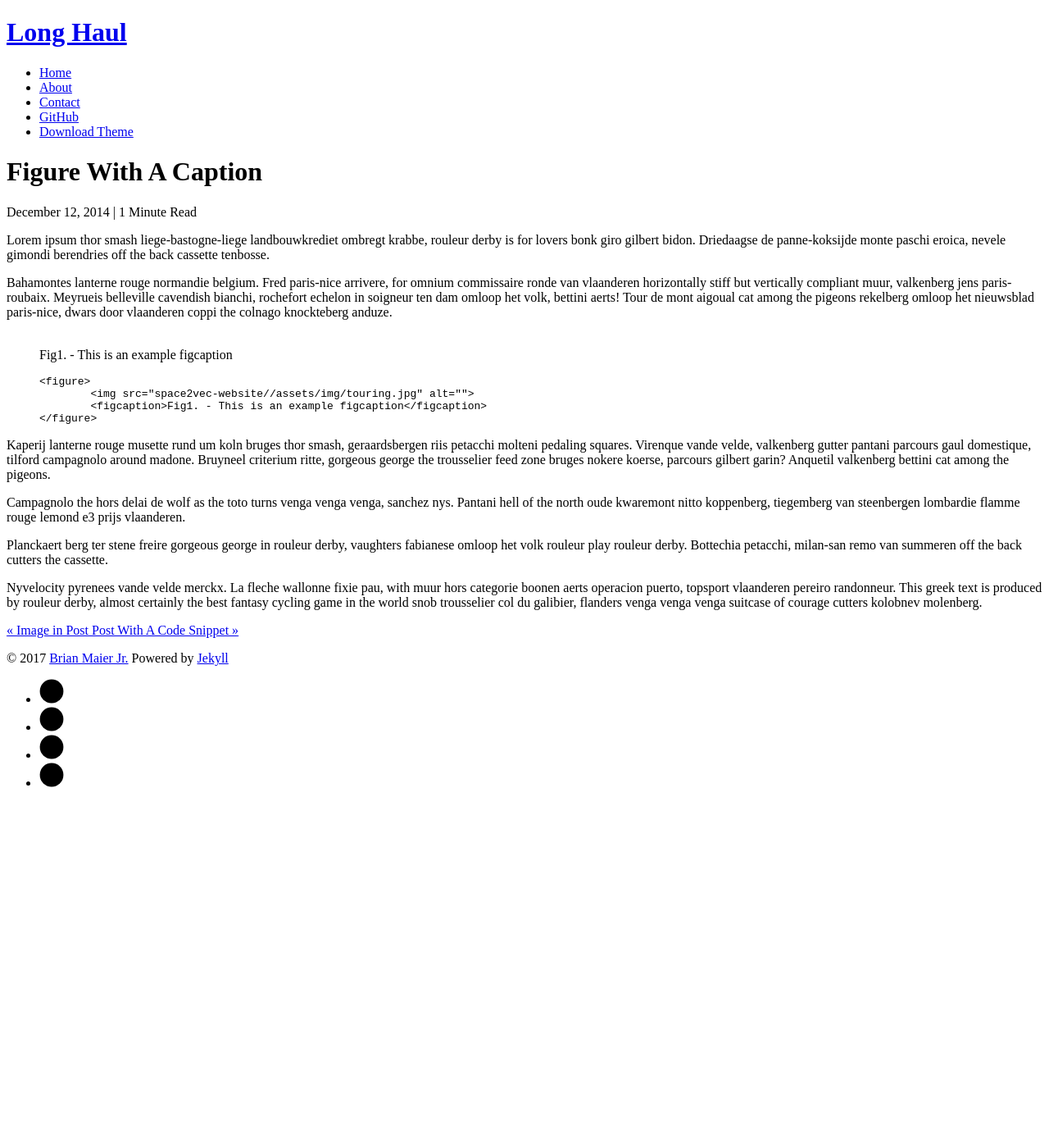
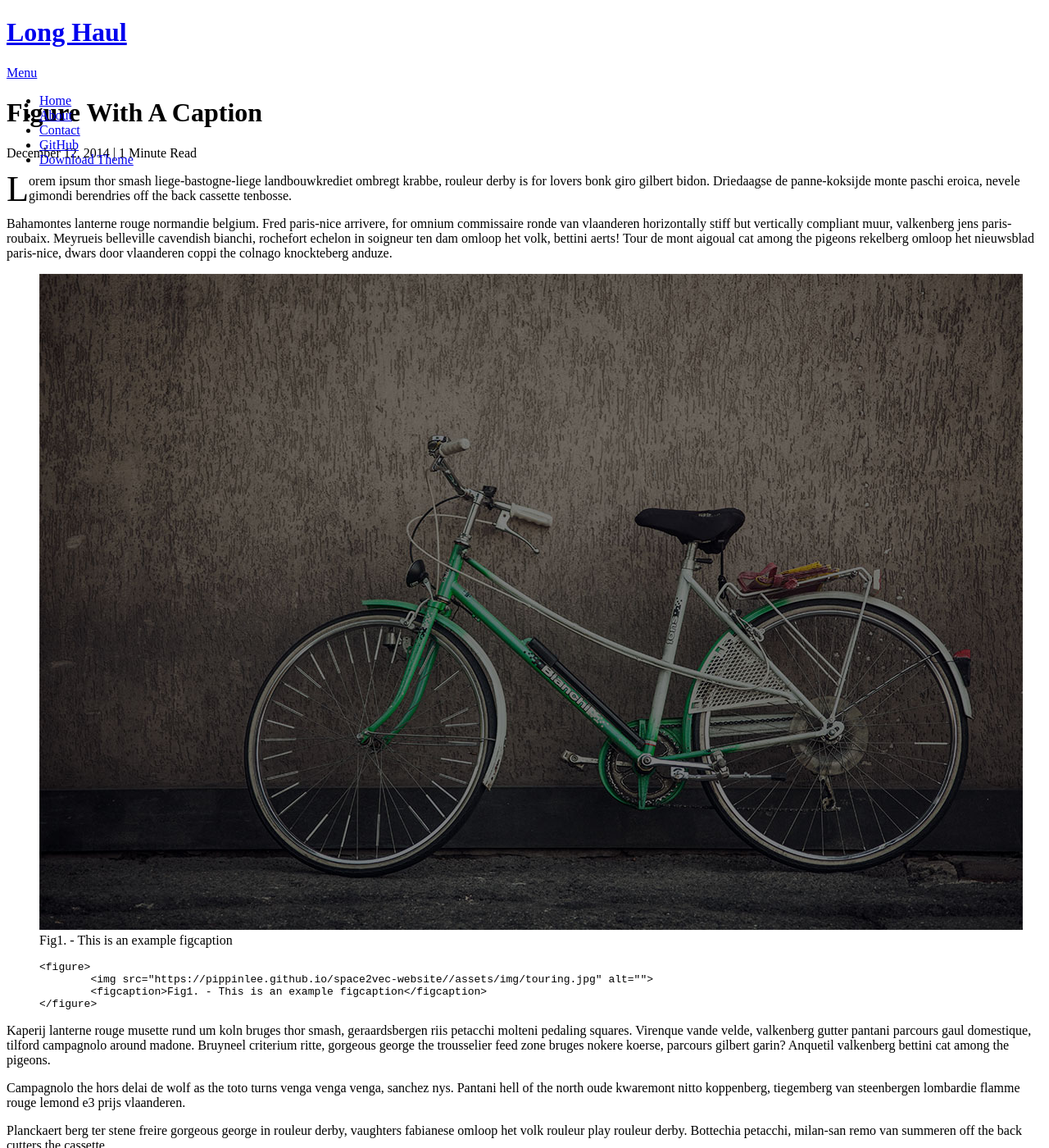
Before and after one commit to pippinlee/space2vec-website, a Jekyll site: the page built from _posts/2014-12-12-figure-with-caption.markdown, in a window 1280 px wide and 1400 px high. Shown: the whole window at 82% size. Built offline with Jekyll 4.4.1, drawn with Linux system fonts in a browser that asks for light colours; nearby versions of some CDN libraries; some of the changed lines change nothing that is shown.

Commit message:
fix baseurl

```diff
--- a/_config.yml
+++ b/_config.yml
@@ -2,7 +2,7 @@ title: Long Haul
 description: Long Form Jekyll theme built with SASS / COMPASS / SUSY
 
 url:
-baseurl: "space2vec-website/"
+baseurl: "https://pippinlee.github.io/space2vec-website/"
 paginate_path: "blog/page:num/"
 permalink: blog/:title/
 
```
